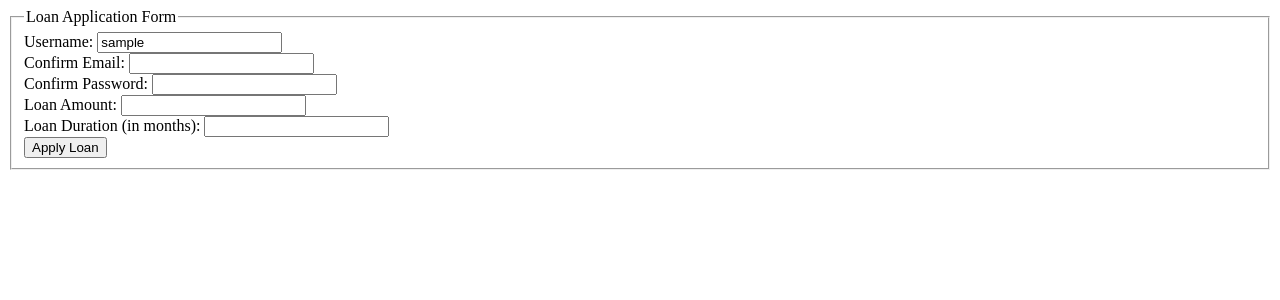
After one commit to Johnny-254/Bank-System, a PHP site: page /loanApplication.php in a window 1280 px wide. The commit adds this page. Shown: the top 300 px of the page. Run offline with PHP 8.4, Linux system fonts and the light colour scheme; the visitor is signed in with stand-in values (Sample User, id 1).

Commit message:
added loan and view statement pages

```diff
--- a/edit.php
+++ b/edit.php
@@ -20,12 +20,14 @@ $password =$row["password"];
     <meta http-equiv="X-UA-Compatible" content="IE=edge">
     <meta name="viewport" content="width=device-width, initial-scale=1.0">
     <title>Document</title>
+    <link href="https://cdn.jsdelivr.net/npm/bootstrap@5.3.0-alpha3/dist/css/bootstrap.min.css" rel="stylesheet" integrity="sha384-KK94CHFLLe+nY2dmCWGMq91rCGa5gtU4mk92HdvYe+M/SXH301p5ILy+dN9+nJOZ" crossorigin="anonymous">
+    <link rel="stylesheet" href="https://cdn.jsdelivr.net/npm/bootstrap-icons@1.10.5/font/bootstrap-icons.css">
 </head>
 <body>
 <div class="signup-form">
-        <?php include_once "top-nav.php"; ?>
+        <!-- <?php include_once "top-nav.php"; ?> -->
         <form action="edit.php" method="post">
-            <div class="form-input"><input type="number" name="id" value="<?php echo $id; ?>" placeholder="Enter username"></div>
+            <div class="form-input" hidden><input type="number" name="id" value="<?php echo $id; ?>" placeholder="Enter username"></div>
             <div class="form-input"><input type="text" name="username" value="<?php echo $username; ?>" placeholder="Enter username"></div>
             <div class="form-input"><input type="email" name="email" value="<?php echo $email; ?>" placeholder="Enter email"></div>
             <div class="form-input"><input type="password" name="password" value="<?php echo $password; ?>" placeholder="Enter password"></div>
--- /dev/null
+++ b/loanApplication.php
@@ -0,0 +1,94 @@
+<?php
+if (session_status() === PHP_SESSION_NONE) {
+    session_start();
+}
+ ?>
+<!DOCTYPE html>
+<html lang="en">
+<head>
+    <meta charset="UTF-8">
+    <meta http-equiv="X-UA-Compatible" content="IE=edge">
+    <meta name="viewport" content="width=device-width, initial-scale=1.0">
+    <title>Loan Application</title>
+</head>
+<body>
+    <div class="register">
+
+        <form action="loanApplication.php" method="post" >
+            <fieldset>
+                <legend>Loan Application Form</legend>
+                <div class="field">
+                    <div>
+                        <label for="username">Username:</label>
+                        <input type="text" name="username" id="name" value="<?php echo $_SESSION['username'] ;?>" readonly><br>
+                    </div>
+
+                    <div>
+                        <label for="email">Confirm Email:</label>
+                        <input type="email" name="email" id="email" required><br>
+                    </div>
+
+                    <div>
+                        <label for="password">Confirm Password:</label>
+                        <input type="password" name="password" id="password" required><br>
+                    </div>
+
+                    <div>
+                        <label for="amount">Loan Amount:</label>
+                        <input type="number" name="amount" id="amount" required><br>
+                    </div>
+
+                    <div>
+                        <label for="duration">Loan Duration (in months):</label>
+                        <input type="number" name="duration" id="duration" required><br>
+                    </div>
+
+                    <div>
+                        <button type="submit" name="apply">Apply Loan</button>
+                    </div>
+                </div>
+            </fieldset>
+        </form>
+    </div>
+    <?php
+    if(isset($_POST["apply"])) {
+        // echo "You clicked login";
+        $password = $_POST['password'];
+        $email = $_POST['email'];
+        // echo $email. " ". $password;
+
+        include_once "database-config.php";
+
+        echo "<br>";
+
+        $sql = "SELECT * FROM users WHERE email = '$email' AND password = '$password'";
+        $result = $database_connection->query($sql);
+
+
+
+        if ($result->num_rows > 0 ) {
+
+            $username = $_POST['username'];
+            $email = $_POST['email'];
+            $amount = $_POST['amount'];
+            $duration = $_POST['duration'];
+
+            $sql2 = "INSERT INTO loanapplication(username, email, amount, duration) VALUES('$username', '$email', '$amount', '$duration')";
+
+
+
+            if ($database_connection->query($sql2) === TRUE) {
+                echo "<script>alert('Successfully applied for your loan. Await response.');</script>";
+                echo "Data added to the database successfully.";
+                header('location: dashboard.php');
+            } else {
+                echo "Error adding data to the database: " . $database_connection->error;
+            }
+
+        }else{
+            echo "User not found";
+        };
+    }
+    ?>
+</body>
+</html>
--- a/login.php
+++ b/login.php
@@ -35,7 +35,7 @@
         // echo "You clicked login";
         $username = $_POST['username'];
         $password = $_POST['password'];
-        echo $username. " ". $password;
+        // echo $username. " ". $password;
 
         include_once "database-config.php";
 
--- a/main.css
+++ b/main.css
@@ -1,6 +1,8 @@
 *{
     margin: 0;
     padding: 0;
+    background-color: #131515;
+    color: #9197AE;
     box-sizing: border-box;
 }
 /* Navigation */
@@ -8,8 +10,8 @@
     display: flex;
     align-items: center;
     justify-content: center;
-    background: #5d5d5e;
-    height: 5vh;
+    background: #9197AE;
+    height: 5%;
     font-size: 18px;
 }
 .nav ul li{
--- a/profile.php
+++ b/profile.php
@@ -29,7 +29,7 @@ if (session_status() === PHP_SESSION_NONE) {
                 <th>Username</th>
                 <th>Email</th>
                 <th>Password</th>
-                <th colspan='2'>Action</th>
+                <th>Action</th>
             </tr>";
             include_once "database-config.php";
             $user_logged_in = $_SESSION['username'];
@@ -42,7 +42,6 @@ if (session_status() === PHP_SESSION_NONE) {
                     <td>".$row['email']."</td>
                     <td>".$row['password']. "</td>
                     <td><a href='edit.php?id=$row[id]'><button type='button' class='btn btn-outline-primary'><i class='bi bi-pencil-square'> Edit</Button></i></a></td>
-                    <td><a href='delete.php?id=$row[id]'><button type='button' class='btn btn-outline-danger'><i class='bi bi-person-dash'> Button</button></i></a></td>
                 </tr>";
         echo "</table>";
 ?>
--- a/register.php
+++ b/register.php
@@ -14,7 +14,7 @@
             <fieldset>
                 <legend>Sign-up</legend>
                 <div class="field">
-                    <div class="">
+                    <div>
                         <label for="username">Username</label>
                         <input type="text" name="username" placeholder="Enter Username">
                     </div>
--- a/top-nav.php
+++ b/top-nav.php
@@ -5,7 +5,7 @@
         <meta http-equiv="X-UA-Compatible" content="IE=edge">
         <meta name="viewport" content="width=device-width, initial-scale=1.0">
         <link rel="stylesheet" href="main.css">
-    <title>Document</title>
+    <title>Navigation</title>
 </head>
 <body>
 <div class="nav">
```
Also changed, not shown: dashboard.php (+6 -7 lines), statements.php (added, +77 -0 lines).
